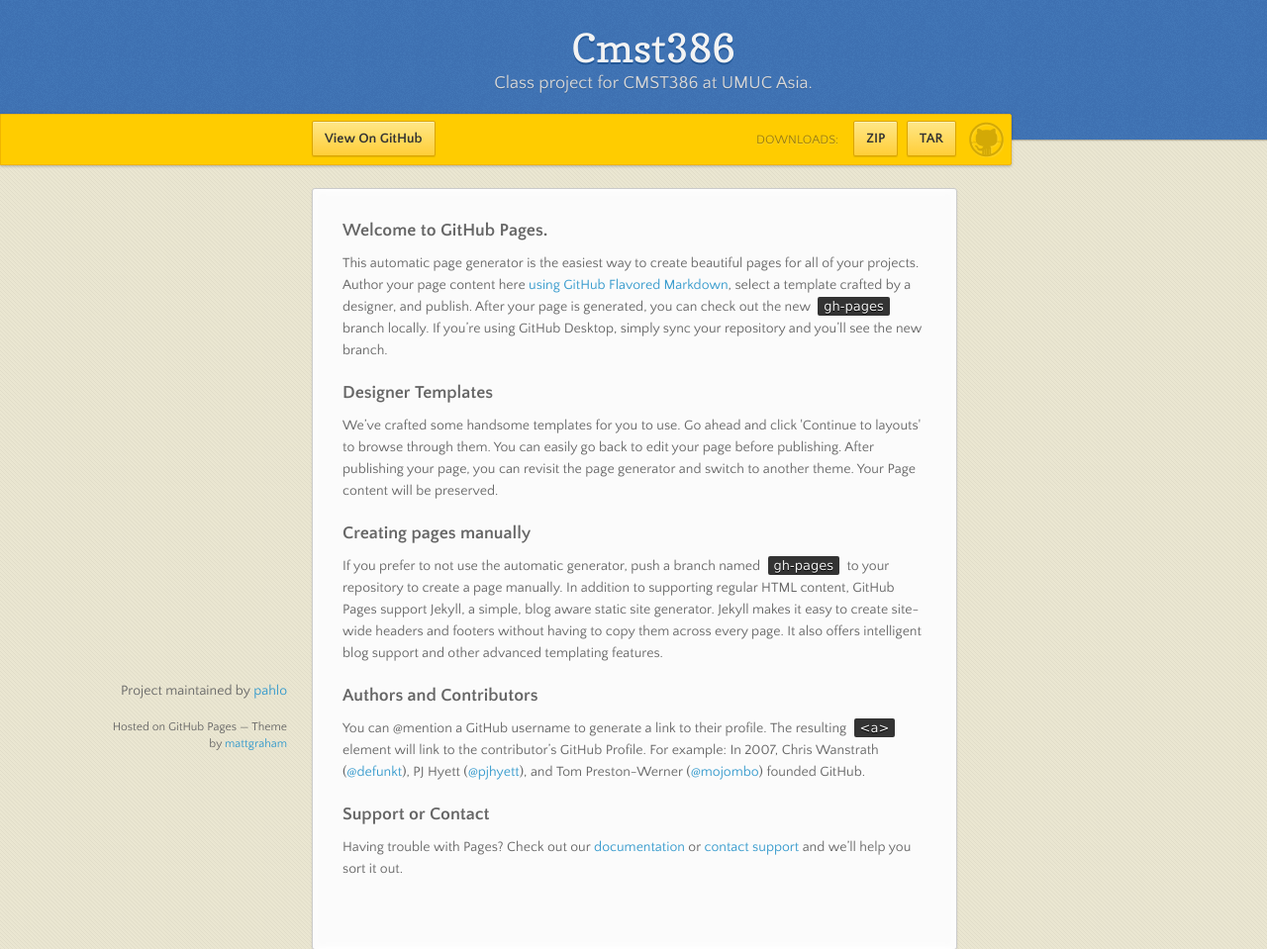
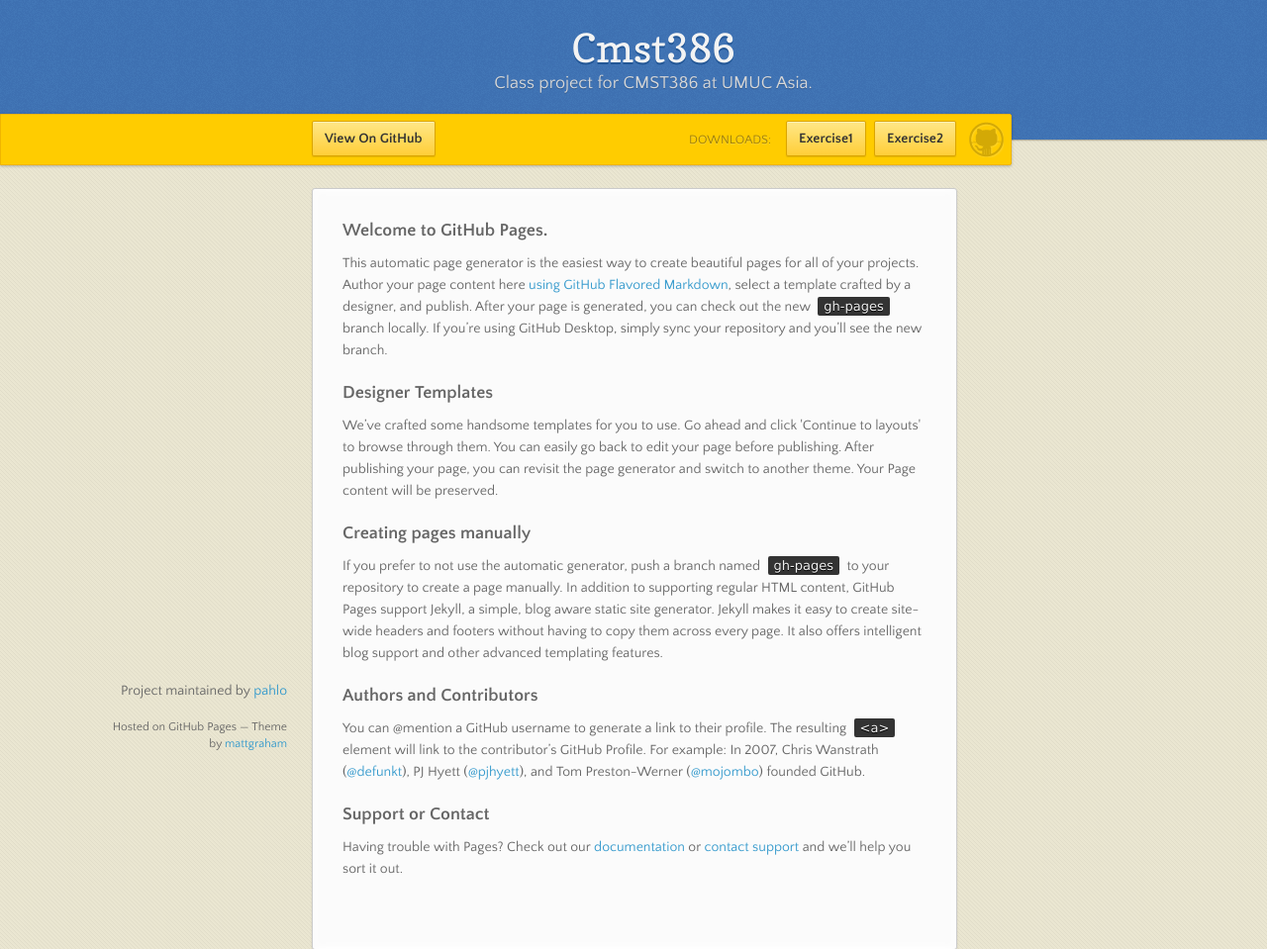
Before and after one commit to pahlo/CMST386, a plain HTML site: page index.html in a window 1280 px wide. Shown: the top 959 px of the page at 99% size. Drawn offline with nearby package versions, Linux system fonts and the light colour scheme.

Commit message:
test
test

```diff
--- a/index.html
+++ b/index.html
@@ -28,8 +28,8 @@
         <div class="downloads">
           <span>Downloads:</span>
           <ul>
-            <li><a href="https://github.com/pahlo/CMST386/zipball/master" class="button">ZIP</a></li>
-            <li><a href="https://github.com/pahlo/CMST386/tarball/master" class="button">TAR</a></li>
+            <li><a href="https://github.com/pahlo/CMST386/zipball/master" class="button">Exercise1</a></li>
+            <li><a href="https://github.com/pahlo/CMST386/tarball/master" class="button">Exercise2</a></li>
           </ul>
         </div>
       </div><!-- end banner -->
```
